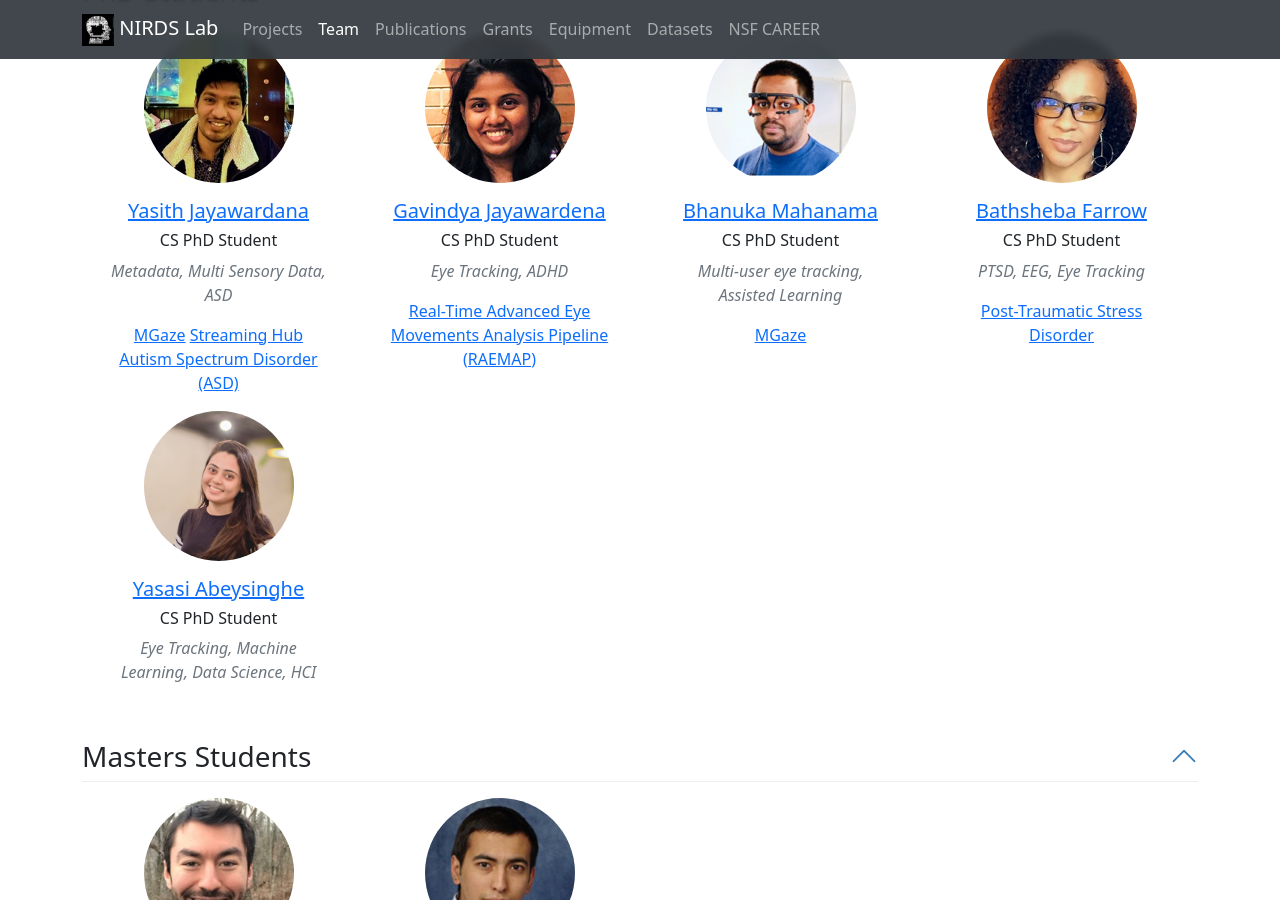
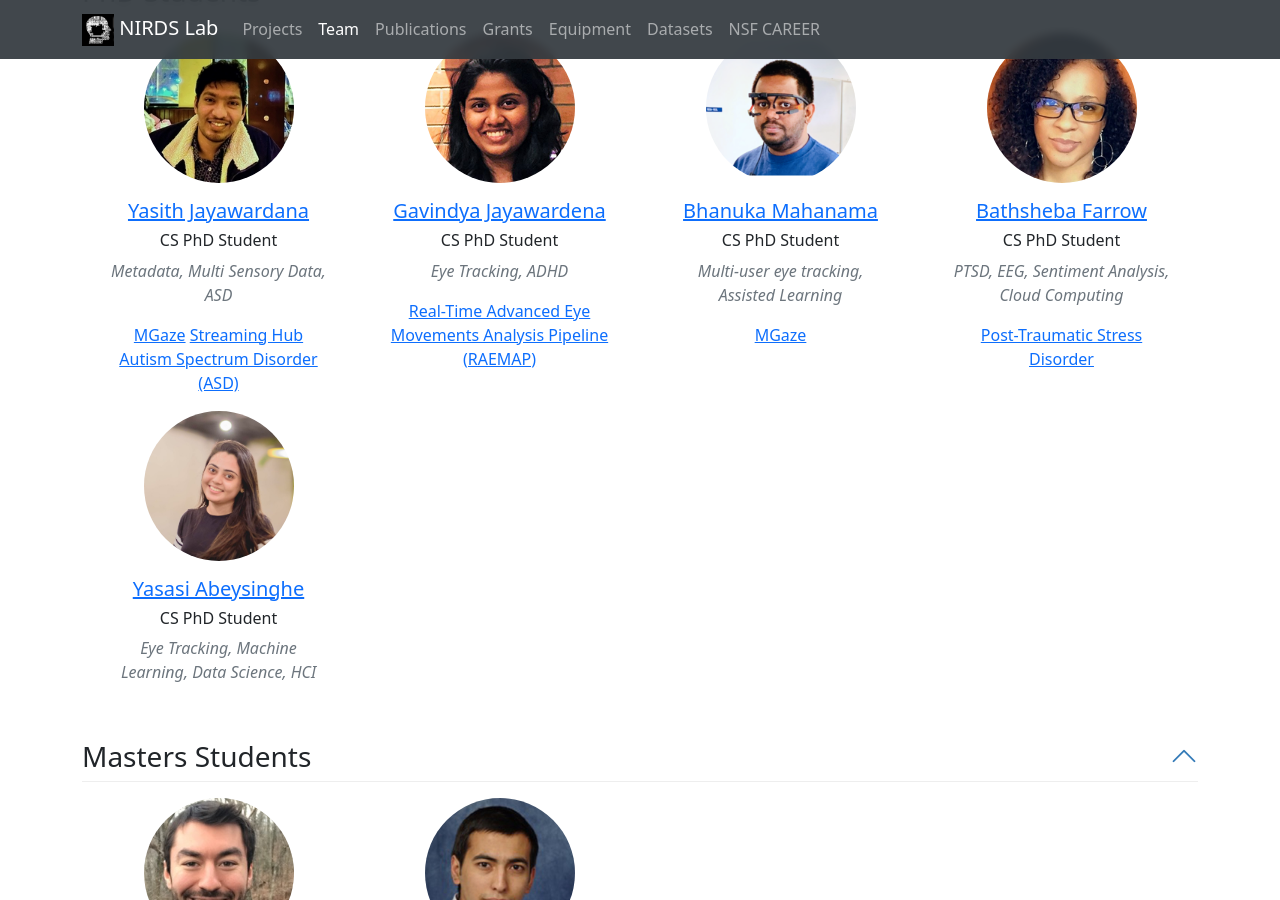
Before and after one commit to nirdslab/nirdslab.github.io, a Jekyll site: the page built from team.md, in a window 1280 px wide and 900 px high, scrolled down 507 px. Built offline with Jekyll 4.4.1, drawn with Linux system fonts in a browser that asks for light colours.

Commit message:
Update members.yml

```diff
--- a/_data/members.yml
+++ b/_data/members.yml
@@ -29,8 +29,8 @@
 - name: "Bathsheba Farrow"
   img: "/assets/img/team/bathsheba.png"
   title: "CS PhD Student"
-  interests: "PTSD, EEG, Eye Tracking"
-  url: https://www.cs.odu.edu/~bnelson
+  interests: "PTSD, EEG, Sentiment Analysis, Cloud Computing"
+  url: https://bathshebafarrow.github.io/
   category: "PhD Students"
 
 - name: "Yasasi Abeysinghe"
```
